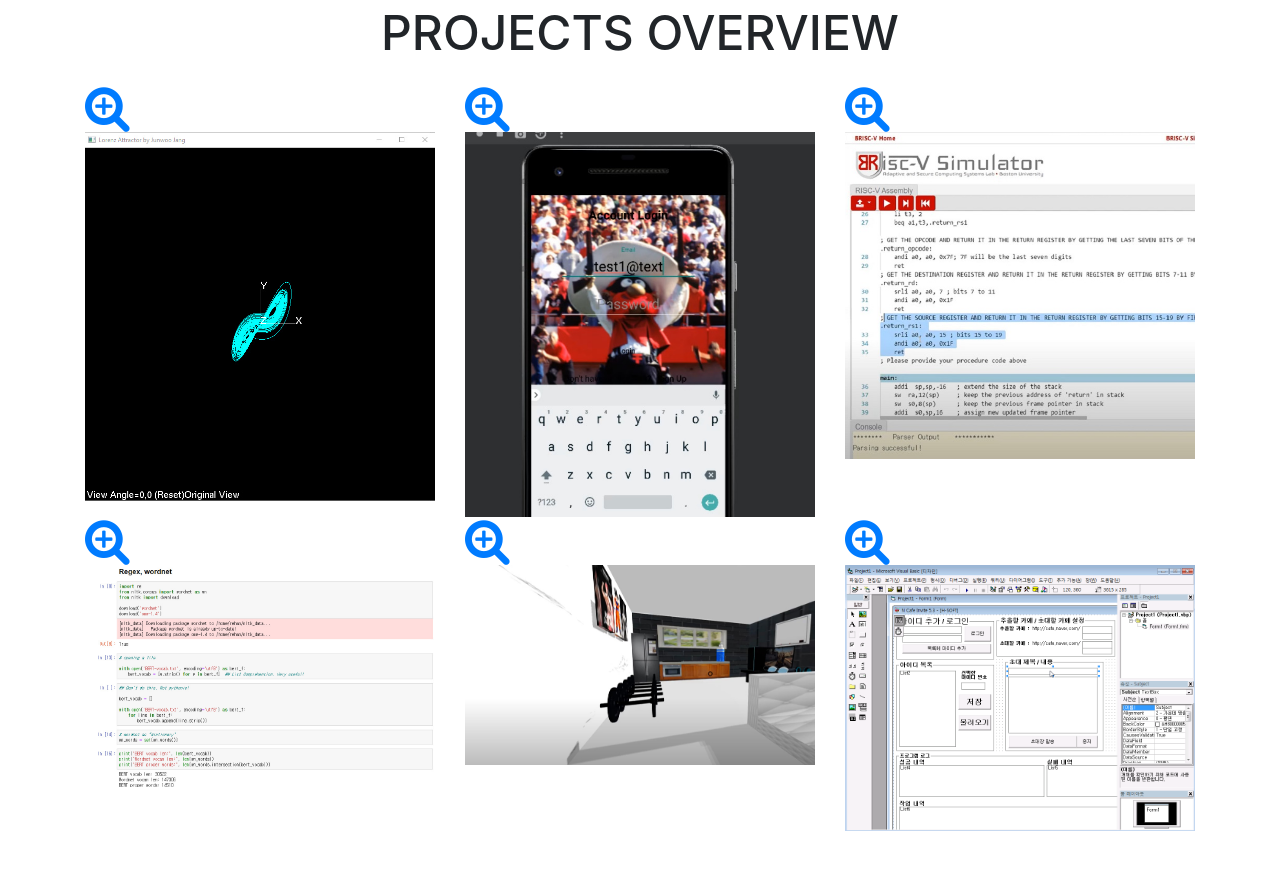
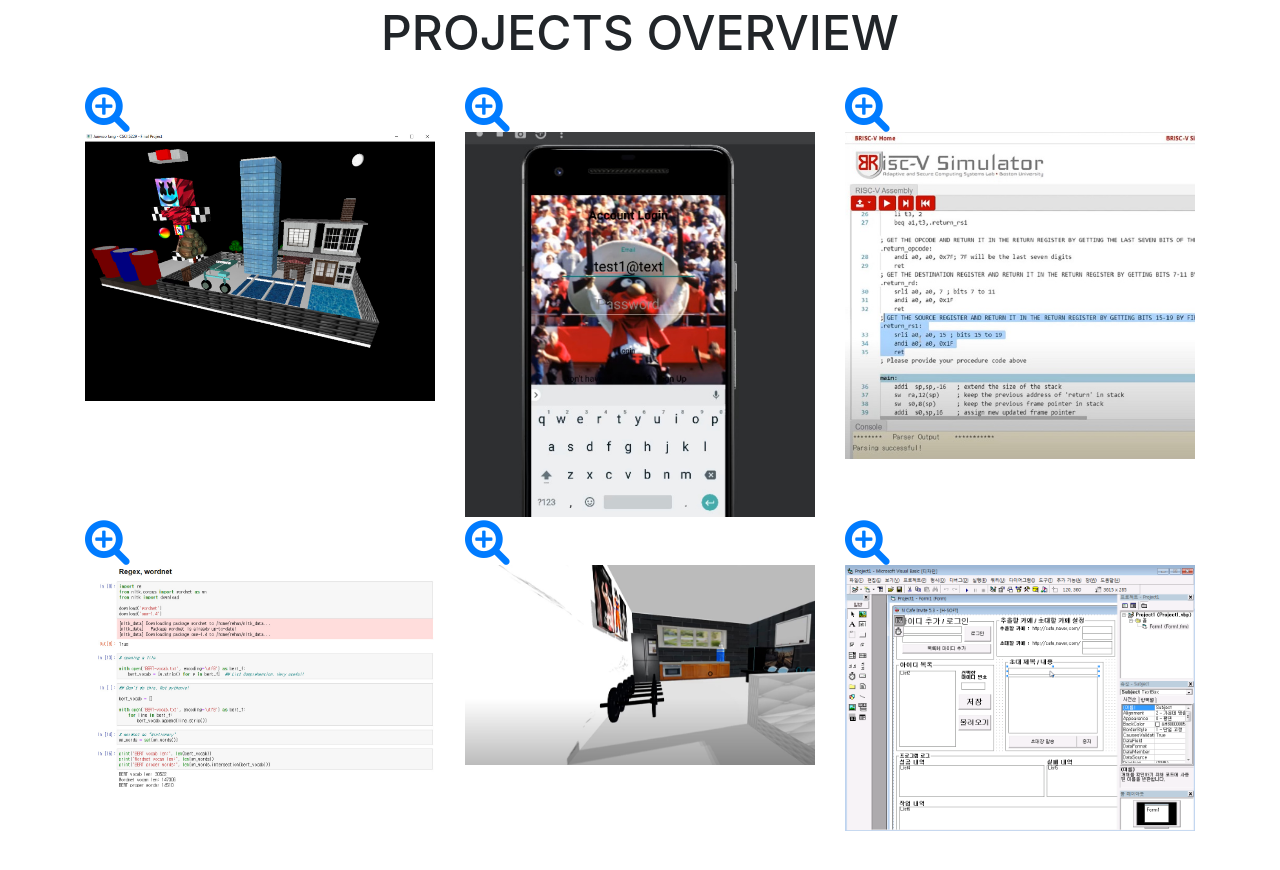
Before and after one commit to hangrycoding/junwoojang, a website with bundled scripts: page index.html in a window 1280 px wide. Shown: the part 1020-1890 px from the top of the page. Built offline with nearby package versions, Linux system fonts and the light colour scheme.

Commit message:
Update index.html

```diff
--- a/index.html
+++ b/index.html
@@ -241,7 +241,7 @@
                   <i class="fa fa-search-plus fa-3x"></i>
                 </div>
               </div>
-              <img class="img-fluid" src="projectsSnapshots/Lorenz1.png" alt="">
+              <img class="img-fluid" src="projectsSnapshots/F22_ComGraph_FinalProject_PIC.jpg" alt="">
             </a>
           </div>
 
@@ -686,7 +686,7 @@
                 <div class="modal-body">
                   <h2>Lorenz Attractor</h2>
                  <hr>
-                  <img class="img-fluid img-centered" src="projectsSnapshots/Lorenz1.png" alt="">
+                  <img class="img-fluid img-centered" src="projectsSnapshots/F22_ComGraph_FinalProject_PIC.jpg" alt="">
                   <p>A very beautiful Lorenz Attractor using C and makefile with Edward's equation on OpenGL environment</p>
                   <ul class="list-inline item-details">
                     <li>
```
